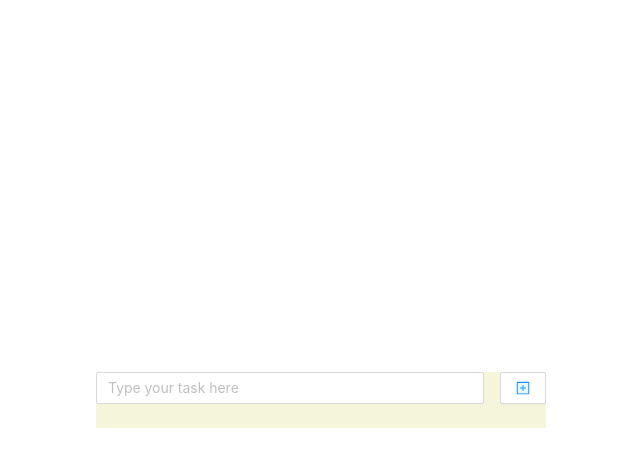
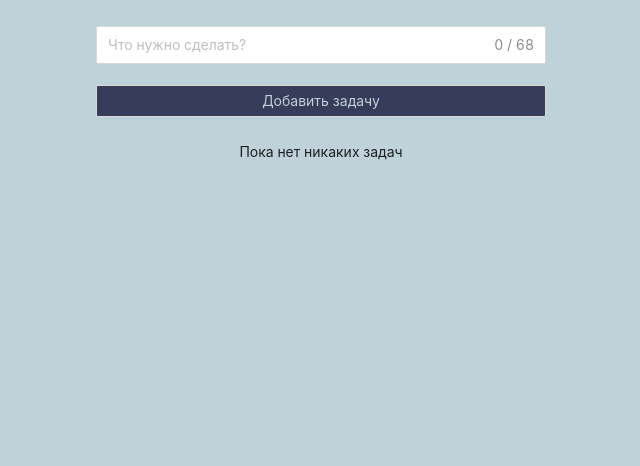
Before and after one commit to jurinm/todo, a React (Create React App) app: page / in a window 1280 px wide. Shown: the top 466 px of the page, without its empty margins (319-959 px from the left). Built offline with nearby package versions, Linux system fonts and the light colour scheme.

Commit message:
field verification and error display added

```diff
--- a/public/index.html
+++ b/public/index.html
@@ -1,5 +1,5 @@
 <!DOCTYPE html>
-<html lang="en">
+<html lang="ru">
   <head>
     <meta charset="utf-8" />
     <meta name="viewport" content="width=device-width, initial-scale=1" />
--- a/src/App.css
+++ b/src/App.css
@@ -1,8 +1,21 @@
 .App {
   display: flex;
-  width: 100vw;
-  height: 100vh;
-  overflow: hidden;
-  align-items: center;
+  min-width: 100vw;
+  min-height: 100vh;
+  overflow-y: hidden;
+  overflow-x: hidden;
+  align-items: flex-start;
   justify-content: center;
+  padding: 1.6rem;
+  background-color: #BFD1D9;
 }
+
+@media screen and (max-width: 600px) {
+  .App {
+    width: 90%;
+    height: 90%;
+    overflow-y: auto;
+    padding: 1rem;
+    align-items: flex-start;
+  }
+}
--- a/src/components/TodoInput/TodoInput.jsx
+++ b/src/components/TodoInput/TodoInput.jsx
@@ -2,30 +2,51 @@
 
 import "./todoinput.css";
 
-import { CloseSquareTwoTone, PlusSquareTwoTone } from "@ant-design/icons";
+import { ClearOutlined, CloseCircleTwoTone } from "@ant-design/icons";
 import { Input, Button, Form } from "antd";
 
 const TodoInput = (props) => {
-  const { addTodo} = { ...props };
-    const [form] = Form.useForm();
+  const { addTodo } = { ...props };
+  const [form] = Form.useForm();
+  const validateMessages = {
+    required: "'${name}' is required!",
+    // ...
+  };
   return (
     <>
       <Form
-      form={form}
+
+        form={form}
         onFinish={(e) => {
-            addTodo(e)
-            form.resetFields()}}
-        style={{ display: "flex", width: "100%", gap: "1rem" }}
+          addTodo(e);
+          form.resetFields();
+        }}
+        style={{ width: "100%", gap: "1rem" }}
       >
-        <Form.Item style={{display: "block", width: "100%",}} name="todo">
-          <Input style={{width: "100%",}}
-            allowClear={{ clearIcon: <CloseSquareTwoTone /> }}
-            placeholder="Type your task here"
+        <Form.Item
+        rules={[
+          {
+            required: true,
+            message: 'Поле не может быть пустым.',
+          },
+        ]}
+
+          style={{ display: "block", width: "100%", marginBottom: "1.3rem" }}
+          name="todo"
+        >
+          <Input
+
+          showCount
+            maxLength={68}
+            style={{ width: "100%" }}
+            autoComplete="off"
+            allowClear={{clearIcon:<ClearOutlined style={{ fontSize: '1.6rem'}} />}}
+            placeholder="Что нужно сделать?"
           />
         </Form.Item>
         <Form.Item>
-          <Button htmlType="submit">
-            <PlusSquareTwoTone />
+          <Button className="todo__input__button" style={{ display: "block", width: "100%" }} htmlType="submit">
+            Добавить задачу
           </Button>
         </Form.Item>
       </Form>
--- a/src/components/TodoInput/todoinput.css
+++ b/src/components/TodoInput/todoinput.css
@@ -1,3 +1,10 @@
 .todo__input {
 
 }
+.todo__input__button {
+    background-color: #363C59 !important;
+    color: #BFD1D9 !important;
+}
+.todo__input__button :hover {
+    border-color: #6C718C !important;
+}
--- a/src/components/TodoItem/TodoItem.jsx
+++ b/src/components/TodoItem/TodoItem.jsx
@@ -10,7 +10,7 @@
 
   return (
     <div key={itemId} className='todo__item'>
-        <p className='todo__item__text'>{todo}</p>
+        <span className='todo__item__text'>{todo}</span>
         <Button id={itemId} onClick={deleteTodo} icon={<DeleteTwoTone />}/>
     </div>
   )
--- a/src/components/TodoItem/todoitem.css
+++ b/src/components/TodoItem/todoitem.css
@@ -1,10 +1,23 @@
 .todo__item {
     display: flex;
+    flex-wrap: wrap;
     align-items: center;
-    background-color: aliceblue;
+    background-color: #0576da;
+    margin-bottom: 1.6rem;
+    padding: .3rem .6rem;
+    border-radius: .3rem;
+    font-family: var(--font-main);
 }
 
 .todo__item__text {
-    width: 100%;
-    vertical-align: middle;
+    flex: 1;
+    display: block;
+    margin-bottom: 0;
+    font-size: 1.3rem;
+    word-break: break-all;
+    margin-right: .6rem;
 }
+
+.todo__item__text > p {
+
+}
--- a/src/conteiners/Todo/Todo.jsx
+++ b/src/conteiners/Todo/Todo.jsx
@@ -1,7 +1,7 @@
 import React from "react";
 
 import "./todo.css";
-
+import { notification } from "antd";
 import { TodoInput, TodoItem } from "../../components";
 
 const Todo = () => {
@@ -10,15 +10,32 @@
     return savedTodos ? JSON.parse(savedTodos) : [];
   });
 
+  notification.config({
+    placement: "topRight",
+    bottom: 50,
+    duration: 5,
+    maxCount: 2,
+  });
+
+  const openError = () => {
+    const errorMessage = {
+      message: "Слишком много задач!",
+      duration: 7,
+      maxCount: 2,
+    };
+    notification.error(errorMessage);
+  };
+
   const addTodo = (todo) => {
-    const id = Date.now().toString();
-
-    setTodoList((val) => (val = [...todoList, { ...todo, id: id }]));
-
-    localStorage.setItem(
-      "storageTodos",
-      JSON.stringify([...todoList, { ...todo, id: id }])
-    );
+    if (todoList.length < 10) {
+      const id = Date.now().toString();
+      const updatedTodoList = [{ ...todo, id: id }, ...todoList];
+      setTodoList((val) => (val = updatedTodoList));
+      console.log(todoList);
+      localStorage.setItem("storageTodos", JSON.stringify(updatedTodoList));
+    } else {
+      openError();
+    }
   };
 
   const deleteTodo = (e) => {
@@ -27,8 +44,8 @@
     });
 
     setTodoList((newVal) => (newVal = filteredTodoList));
-    if (filteredTodoList.length === 0 ) localStorage.removeItem("storageTodos");
-     else JSON.stringify(...filteredTodoList);
+    if (filteredTodoList.length === 0) localStorage.removeItem("storageTodos");
+    else JSON.stringify(...filteredTodoList);
   };
 
   return (
@@ -44,6 +61,11 @@
           />
         );
       })}
+      {todoList.length === 0 ? (
+        <p>Пока нет никаких задач</p>
+      ) : (
+        <p>Задач на сегодня {todoList.length} из 10</p>
+      )}
     </div>
   );
 };
--- a/src/conteiners/Todo/todo.css
+++ b/src/conteiners/Todo/todo.css
@@ -3,6 +3,8 @@
     flex-direction: column;
     flex: 1;
     max-width: 450px;
-    max-height: 450px;
-    background-color: beige;
 }
+
+.todo > p {
+    text-align: center;
+}
--- a/src/index.css
+++ b/src/index.css
@@ -1,19 +1,23 @@
+@import url("https://fonts.googleapis.com/css2?family=Josefin+Sans:wght@200;400;700&display=swap");
 :root {
+  --font-main: "Josefin Sans", sans-serif;
+}
+body {
+  position: relative;
+  max-width: 100%;
+  overflow-x: hidden;
+  overflow-y: auto;
   padding: 0;
   margin: 0;
   box-sizing: border-box;
-}
-
-body {
   margin: 0;
-  font-family: -apple-system, BlinkMacSystemFont, 'Segoe UI', 'Roboto', 'Oxygen',
-    'Ubuntu', 'Cantarell', 'Fira Sans', 'Droid Sans', 'Helvetica Neue',
-    sans-serif;
+  font-family: "Josefin Sans", "Roboto", "Oxygen", "Ubuntu", "Cantarell",
+    "Fira Sans", "Droid Sans", "Helvetica Neue", sans-serif;
   -webkit-font-smoothing: antialiased;
   -moz-osx-font-smoothing: grayscale;
 }
 
 code {
-  font-family: source-code-pro, Menlo, Monaco, Consolas, 'Courier New',
+  font-family: source-code-pro, Menlo, Monaco, Consolas, "Courier New",
     monospace;
 }
```
